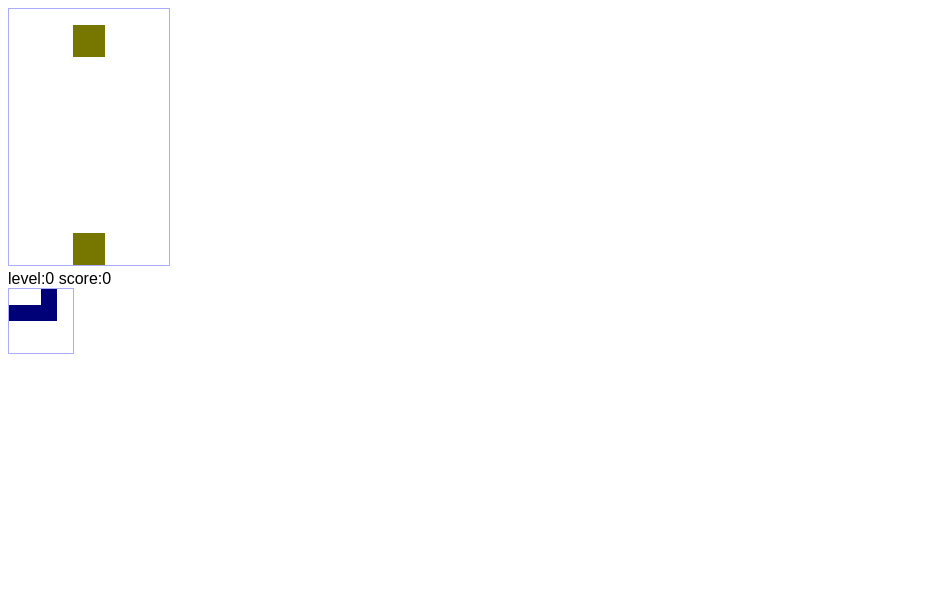
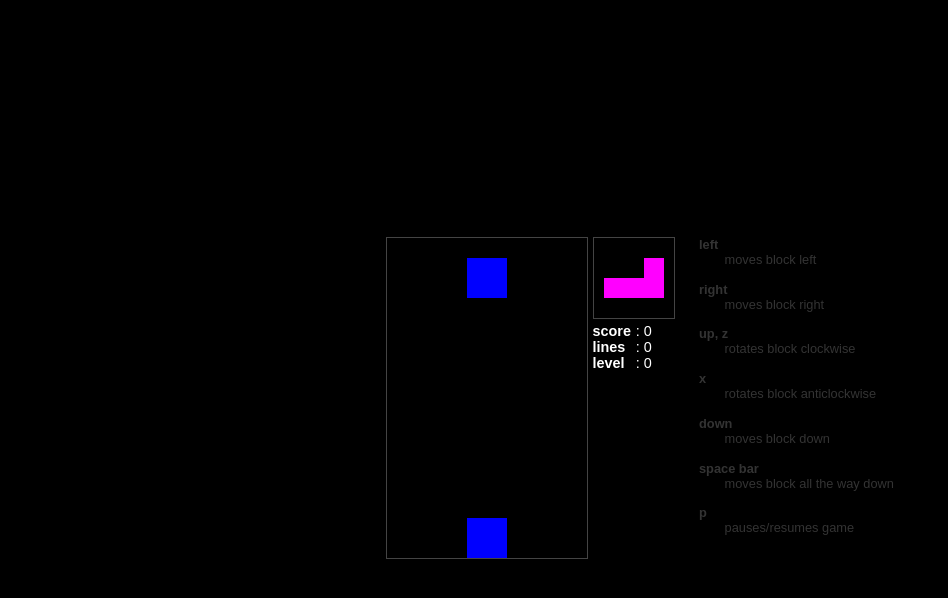
Before and after one commit to JosePedroDias/tetris, a plain HTML site: page index.html in a window 1280 px wide. Shown: the whole page, without its empty margins (0-948 px from the left). Drawn offline with Linux system fonts and the light colour scheme.

Commit message:
arcade colors, centered next piece, better layout, pause

```diff
--- /dev/null
+++ b/index.css
@@ -0,0 +1,59 @@
+/*center content*/
+* { margin: 0; padding: 0; }
+html,body,#page{height:100%;}
+#page{display:table;overflow:hidden;margin:0 auto;}
+#ctn{display:table-cell;vertical-align: middle;}
+
+
+
+body {
+  font-family: sans-serif;
+  background-color: #000;
+  color: #FFF;
+}
+
+canvas {
+  border: 1px solid #444;
+}
+
+p {
+  margin: 0;
+}
+
+dl {
+  margin-bottom: 1.15em;
+}
+
+dt {
+  font-weight: bold;
+}
+
+dd {
+  padding-left: 2em;
+}
+
+.inlineB {
+  display: inline-block;
+  vertical-align: top;
+}
+
+#score {
+  font-size: 0.9em;
+  color: #FFF;
+}
+
+#score b {
+  display: inline-block;
+  width: 3em;
+}
+
+#instructions {
+  font-size: 0.8em;
+  padding-left: 20px;
+  opacity: 0.2;
+  cursor: default;
+}
+
+#instructions:hover {
+  opacity: 1;
+}
--- a/index.html
+++ b/index.html
@@ -5,20 +5,59 @@
 
     <title>tetris</title>
 
-    <style type="text/css">
-      body {
-        font-family: sans-serif;
-      }
-      canvas {
-        border: 1px solid #AAF;
-      }
-    </style>
+    <link rel="stylesheet" type="text/css" href="index.css">
   </head>
 
   <body>
-    <div id="grid"></div>
-    <div id="score"></div>
-    <div id="next"></div>
+    <div id="page">
+      <div id="ctn">
+
+        <div id="grid" class="inlineB"></div>
+
+        <div class="inlineB">
+          <div id="next"></div>
+          <div id="score"></div>
+        </div>
+
+        <div id="instructions" class="inlineB">
+          <dl>
+            <dt>left</dt>
+            <dd>moves block left</dd>
+          </dl>
+
+          <dl>
+            <dt>right</dt>
+            <dd>moves block right</dd>
+          </dl>
+
+          <dl>
+            <dt>up, z</dt>
+            <dd>rotates block clockwise</dd>
+          </dl>
+
+          <dl>
+            <dt>x</dt>
+            <dd>rotates block anticlockwise</dd>
+          </dl>
+
+          <dl>
+            <dt>down</dt>
+            <dd>moves block down</dd>
+          </dl>
+
+          <dl>
+            <dt>space bar</dt>
+            <dd>moves block all the way down</dd>
+          </dl>
+
+          <dl>
+            <dt>p</dt>
+            <dd>pauses/resumes game</dd>
+          </dl>
+        </div>
+
+      </div>
+    </div>
 
     <script type="text/javascript" src="lib/tetris.js"></script>
   </body>
```
Also changed, not shown: lib/tetris.js, 1 other file.
